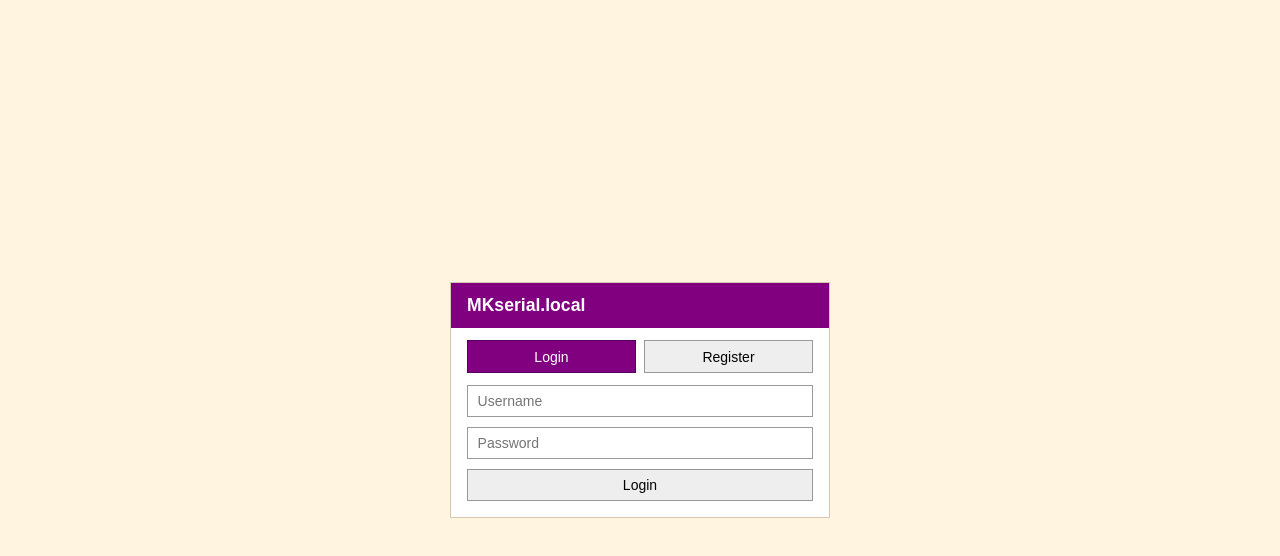
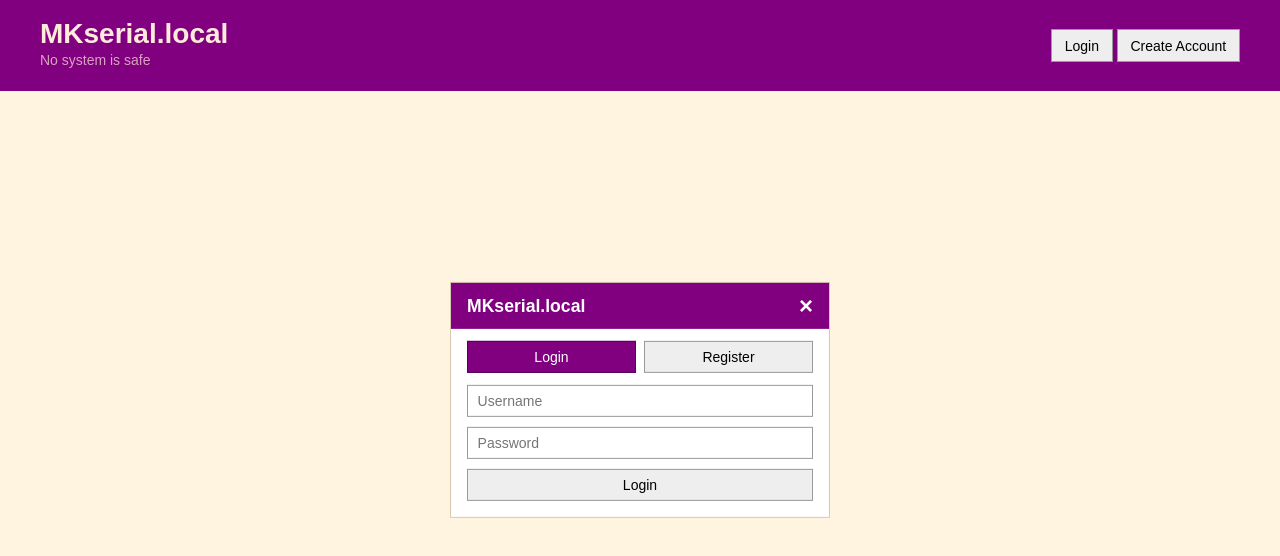
Before and after one commit to 0xr3t0rn/MKserial.local, a website: page public/index.html in a window 1280 px wide. Both pictures are taken after a click on the button "Login". Drawn offline with Linux system fonts and the light colour scheme; no server answers.

Commit message:
added some changes

```diff
--- a/public/auth.js
+++ b/public/auth.js
@@ -7,6 +7,54 @@
   } catch (_) {}
   // catch ignores errors — a 401 just means "not logged in," which is fine here
 })();
+// Main page
+function showLogin() {
+    document.querySelector(".auth-box").classList.remove("hidden");
+    showTab("login");
+}
+
+function showRegister() {
+    document.querySelector(".auth-box").classList.remove("hidden");
+    showTab("register");
+}
+
+function closeAuth() {
+    document.querySelector(".auth-box").classList.add("hidden");
+}
+
+// Auth page dragging
+const authBox = document.getElementById("auth-box");
+const header = document.getElementById("auth-header");
+
+let isDragging = false;
+let offsetX = 0;
+let offsetY = 0;
+
+header.addEventListener("mousedown", (e) => {
+    isDragging = true;
+
+    const rect = authBox.getBoundingClientRect();
+
+    authBox.style.left = rect.left + "px";
+    authBox.style.top = rect.top + "px";
+    authBox.style.transform = "none";
+
+    offsetX = e.clientX - rect.left;
+    offsetY = e.clientY - rect.top;
+});
+
+document.addEventListener("mousemove", (e) => {
+    if (!isDragging) return;
+
+    authBox.style.left = (e.clientX - offsetX) + "px";
+    authBox.style.top = (e.clientY - offsetY) + "px";
+
+    authBox.style.transform = "none";
+});
+
+document.addEventListener("mouseup", () => {
+    isDragging = false;
+});
 
 // Tab switching
 function showTab(tab) {
--- a/public/index.html
+++ b/public/index.html
@@ -7,8 +7,25 @@
     <link rel="stylesheet" href="style.css">
 </head>
 <body class="auth-page">
-    <div class="auth-box">
-        <h1>MKserial.local</h1>
+
+    <div class="main-page">
+        <header class="main-header">
+            <div class="logo">
+                <h1 style="color: #ffeadb">MKserial.local</h1>
+                <p>No system is safe</p>
+            </div>
+
+            <div class="nav">
+                <button onclick="showLogin()">Login</button>
+                <button onclick="showRegister()">Create Account</button>
+            </div>
+        </header>
+    </div>
+    <div class="auth-box hidden" id="auth-box">
+
+        <button class="close-auth" onclick="closeAuth()">&times;</button>
+
+        <h1 id="auth-header">MKserial.local</h1>
 
         <!-- Two tabs button for login and register -->
         <div class="tabs">
--- a/public/style.css
+++ b/public/style.css
@@ -36,9 +36,10 @@ a {
 a:visited { color: var(--visited); }
 a:hover { color: var(--maroon); }
 
-/* ------------------------------------------------------------
+/*
    shared inputs and buttons
-   ------------------------------------------------------------ */
+*/
+
 input[type="text"],
 input[type="password"] {
   font-family: Arial, Helvetica, sans-serif;
@@ -64,15 +65,115 @@ button {
 button:hover { background: #e0d5c0; }
 button:disabled { opacity: .5; cursor: not-allowed; }
 
-/* ============================================================
+/*
+   MAIN PAGE
+*/
+.main-page {
+    width: 100%;
+    min-height: 100vh;
+}
+
+.main-header {
+    background-color: #800080;
+    display: flex;
+    justify-content: space-between;
+    align-items: center;
+
+    padding: 20px 40px;
+}
+
+.logo {
+    display: flex;
+    flex-direction: column;
+}
+
+.logo h1 {
+    margin: 0;
+    line-height: 1;
+}
+
+.logo p {
+    margin: 0;
+    margin-top: 2px;
+    color: #ffeadbb1;
+    font-size: 14px;
+    font-family: sans-serif;
+}
+
+
+/*
+   AUTH PAGE POPUP
+*/
+.auth-box {
+    position: fixed;
+
+    top: 50%;
+    left: 50%;
+
+    transform: translate(-50%, -50%);
+
+    width: min(380px, 100%);
+
+    background: var(--panel);
+    border: 1px solid var(--border);
+
+    z-index: 100;
+}
+
+.auth-box {
+    position: fixed;
+    top: 50%;
+    left: 50%;
+    transform: translate(-50%, -50%);
+
+    z-index: 100;
+
+    /* Add this */
+    position: fixed;
+}
+
+.close-auth {
+    position: absolute;
+    top: 8px;
+    right: 8px;
+
+    width: 30px;
+    height: 30px;
+
+    display: flex;
+    justify-content: center;
+    align-items: center;
+
+    border: none;
+    background: transparent;
+    color: white;
+
+    font-size: 24px;
+    font-weight: bold;
+    line-height: 1;
+
+    cursor: pointer;
+
+    padding: 0;
+}
+
+.close-auth:hover {
+    background: rgba(255, 255, 255, 0.2);
+    border-radius: 50%;
+}
+
+/*
    AUTH PAGE
-   ============================================================ */
+*/
+#auth-header {
+    cursor: move;
+    user-select: none;
+}
+
 body.auth-page {
-  display: flex;
-  align-items: center;
-  justify-content: center;
   min-height: 100vh;
-  padding: 1.5rem;
+  background: var(--bg);
+  position: relative;
 }
 
 .auth-box {
@@ -125,9 +226,9 @@ body.auth-page {
   padding: 0.75rem 1rem 1rem;
 }
 
-/* ============================================================
+/*
    CHAT PAGE
-   ============================================================ */
+*/
 body.chat-page {
   display: flex;
   height: 100vh;
```
